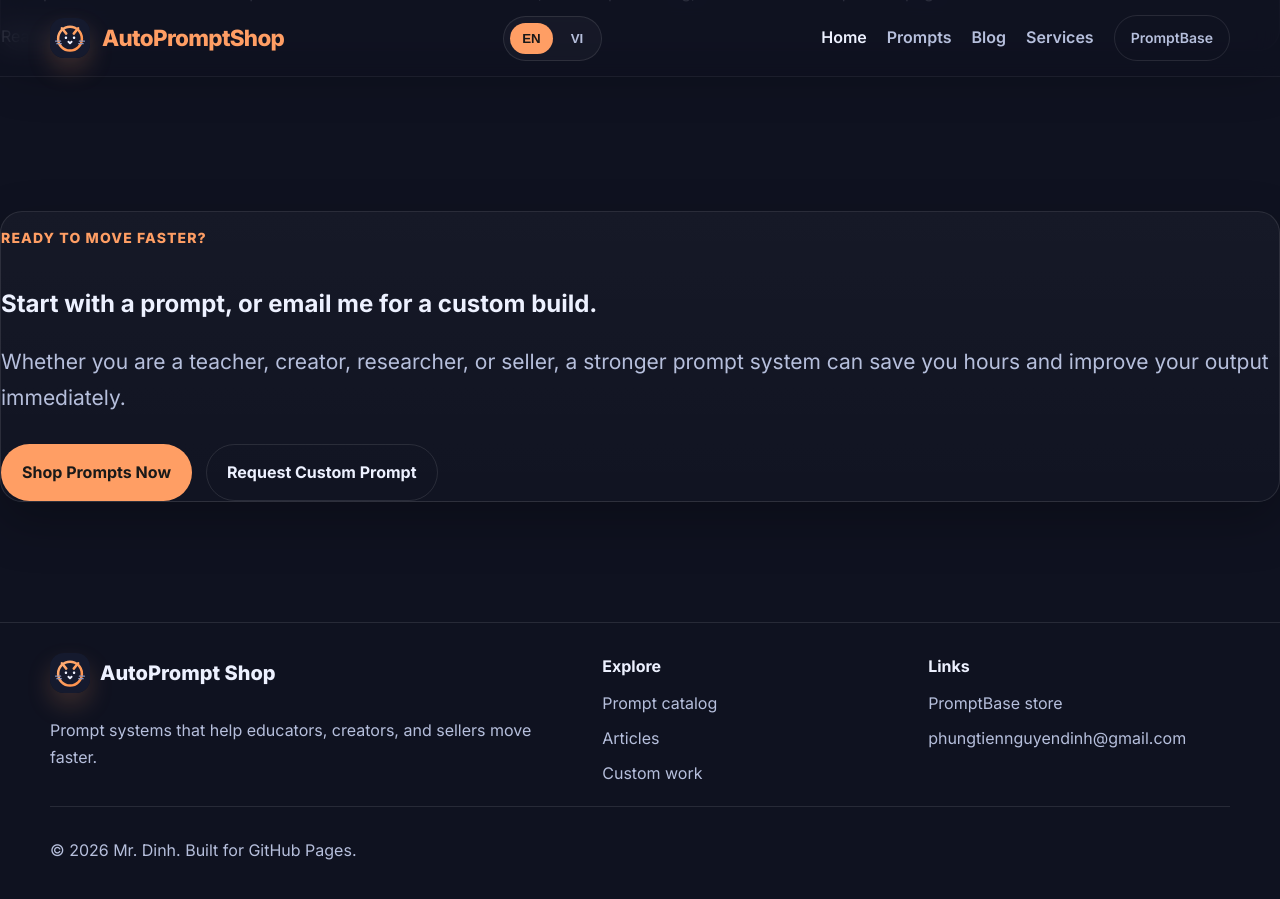
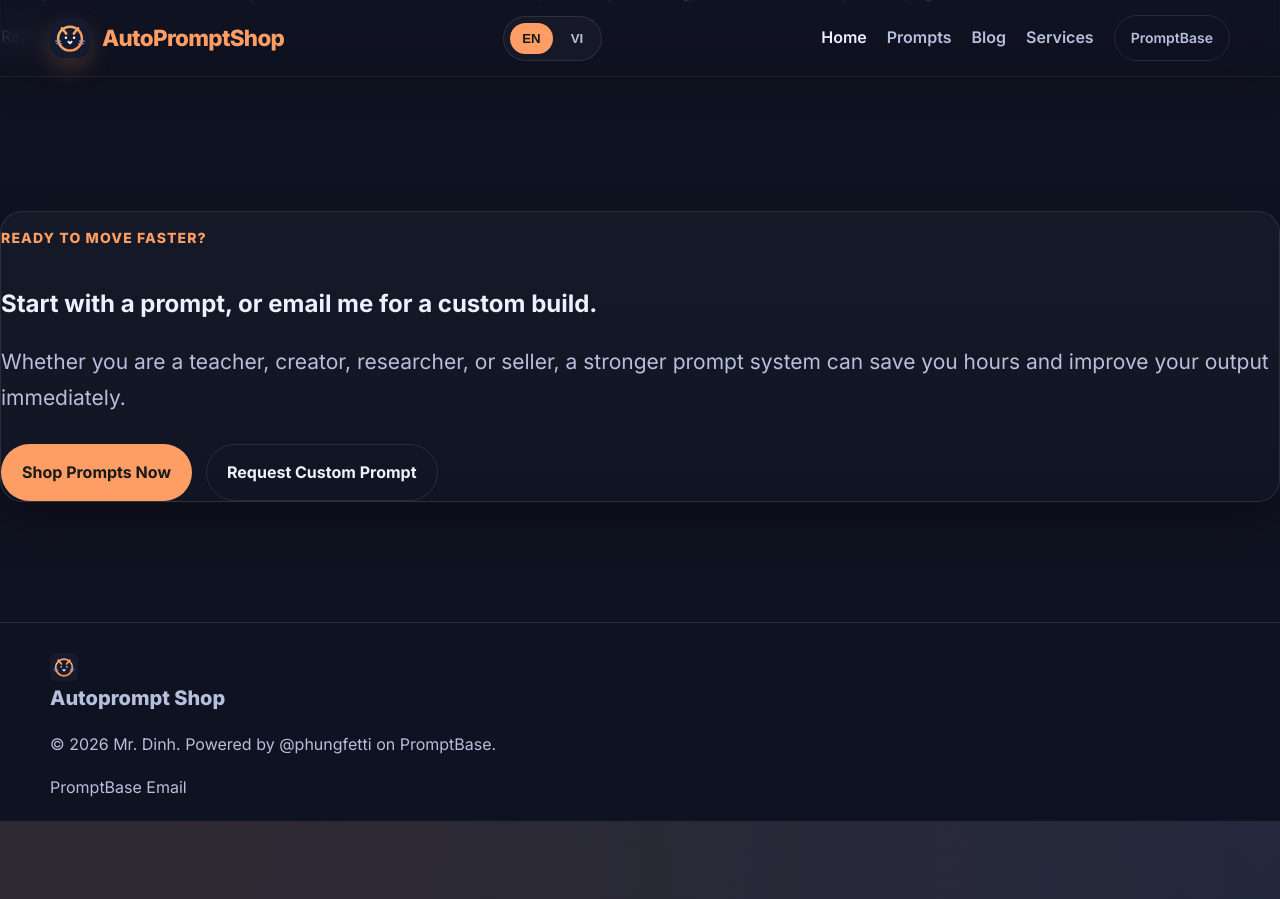
Before and after one commit to shachiko/prompt, a Jekyll site: the page built from index.md, in a window 1280 px wide and 900 px high, scrolled down 5693 px. Built offline with Jekyll 4.4.1, drawn with Linux system fonts in a browser that asks for light colours; after the commit the page ends 6514 px from its top, so only the background shows below that.

Commit message:
Refactor footer layout and update branding

```diff
--- a/_includes/footer.html
+++ b/_includes/footer.html
@@ -1,35 +1,32 @@
 <footer class="site-footer">
-  <div class="container footer-grid">
-    <div>
-      <div class="footer-brand footer-brand-logo">
-        <img src="{{ '/assets/img/cat-logo.svg' | relative_url }}" alt="Cat logo">
-        <span>{{ site.title }}</span>
-      </div>
-      <p>
-        <span class="lang-en">{{ site.data.site.tagline }}</span>
-        <span class="lang-vi">Hệ thống prompt giúp giáo viên, nhà sáng tạo và người bán hàng làm việc nhanh hơn, gọn hơn.</span>
-      </p>
+  <div class="container footer-inner">
+    <div class="footer-brand">
+      <a href="{{ '/' | relative_url }}" class="footer-logo" aria-label="Autoprompt Shop home">
+        <img src="{{ '/assets/img/cat-logo.svg' | relative_url }}" alt="Cat logo" width="28" height="28">
+        <span>Autoprompt Shop</span>
+      </a>
     </div>
-    <div>
-      <h3><span class="lang-en">Explore</span><span class="lang-vi">Khám phá</span></h3>
-      <ul>
-        <li><a href="{{ '/prompts/' | relative_url }}"><span class="lang-en">Prompt catalog</span><span class="lang-vi">Danh mục prompt</span></a></li>
-        <li><a href="{{ '/blog/' | relative_url }}"><span class="lang-en">Articles</span><span class="lang-vi">Bài viết</span></a></li>
-        <li><a href="{{ '/services/' | relative_url }}"><span class="lang-en">Custom work</span><span class="lang-vi">Dịch vụ riêng</span></a></li>
-      </ul>
-    </div>
-    <div>
-      <h3><span class="lang-en">Links</span><span class="lang-vi">Liên kết</span></h3>
-      <ul>
-        <li><a href="{{ site.data.site.promptbase_url }}" target="_blank" rel="noopener"><span class="lang-en">PromptBase store</span><span class="lang-vi">Gian hàng PromptBase</span></a></li>
-        <li><a href="mailto:{{ site.data.site.email }}?subject=Prompt%20Inquiry%20from%20autoprompt.shop">{{ site.data.site.email }}</a></li>
-      </ul>
+
+    <p class="footer-copy">
+      <span class="lang-en">
+        &copy; 2026 Mr. Dinh. Powered by
+        <a href="https://promptbase.com/profile/phungfetti?via=phungteacher" target="_blank" rel="noopener noreferrer">@phungfetti</a>
+        on PromptBase.
+      </span>
+      <span class="lang-vi">
+        &copy; 2026 Mr. Dinh. Vận hành trên PromptBase
+        <a href="https://promptbase.com/profile/phungfetti?via=phungteacher" target="_blank" rel="noopener noreferrer">@phungfetti</a>
+      </span>
+    </p>
+
+    <div class="footer-links">
+      <a href="https://promptbase.com/profile/phungfetti?via=phungteacher" target="_blank" rel="noopener noreferrer">
+        PromptBase
+      </a>
+      <a href="mailto:{{ site.data.site.email }}">
+        <span class="lang-en">Email</span>
+        <span class="lang-vi">Email</span>
+      </a>
     </div>
   </div>
-  <div class="container footer-bottom">
-    <p>
-      <span class="lang-en">© {{ 'now' | date: '%Y' }} {{ site.data.site.person_name }}. Built for GitHub Pages.</span>
-      <span class="lang-vi">© {{ 'now' | date: '%Y' }} {{ site.data.site.person_name }}. Vận hành trên GitHub Pages.</span>
-    </p>
-  </div>
 </footer>
```
